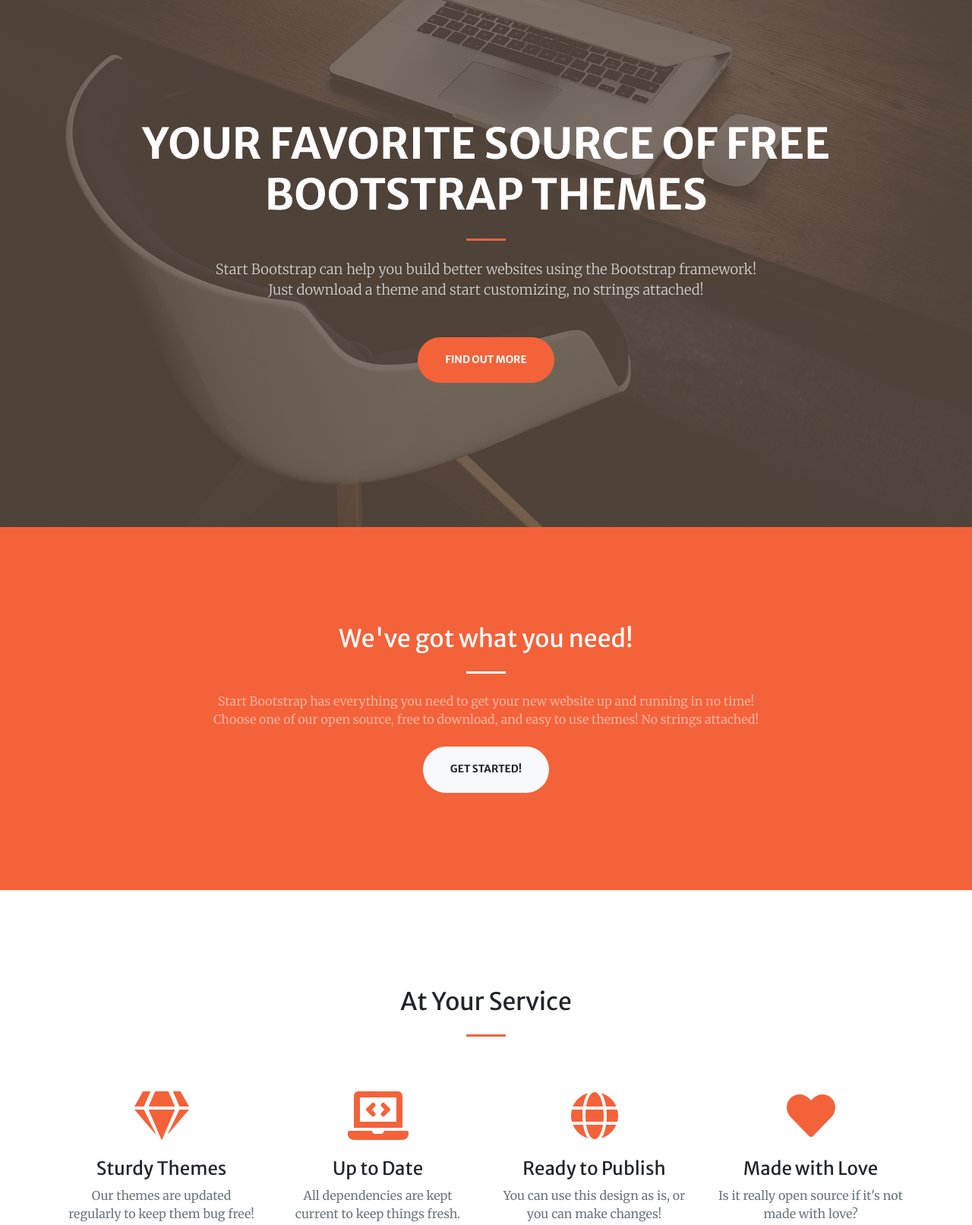
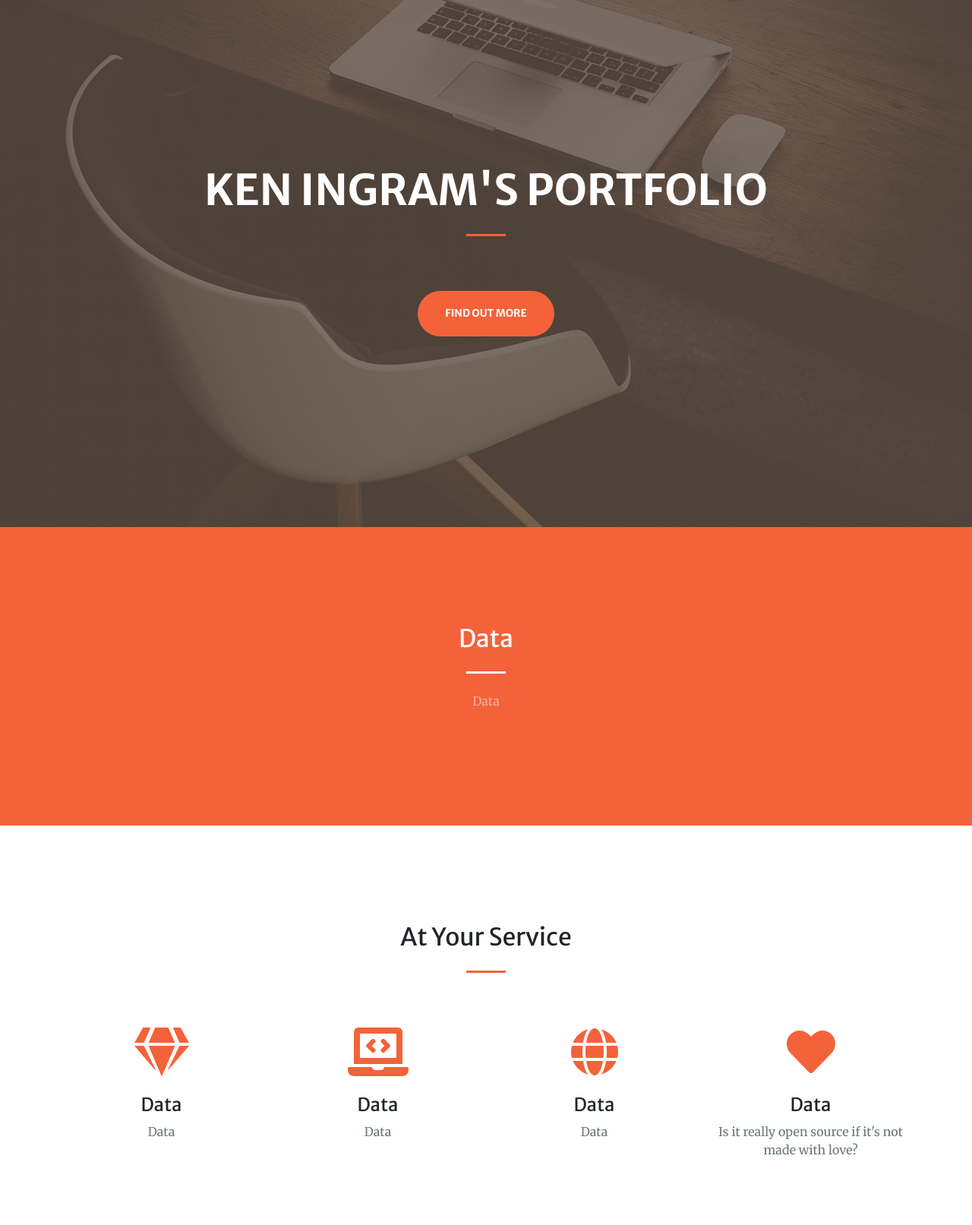
Before and after one commit to kingram6865/kingram6865.github.io, a website: page index.html in a window 1280 px wide. Shown: the part 106-1719 px from the top of the page at 76% size. Drawn offline with nearby package versions, Linux system fonts and the light colour scheme.

Commit message:
Removed template data

```diff
--- a/index.html
+++ b/index.html
@@ -5,7 +5,7 @@
         <meta name="viewport" content="width=device-width, initial-scale=1, shrink-to-fit=no" />
         <meta name="description" content="" />
         <meta name="author" content="" />
-        <title>Creative - Start Bootstrap Theme</title>
+        <title>Ken Ingram - Portfolio</title>
         <!-- Favicon-->
         <link rel="icon" type="image/x-icon" href="assets/img/favicon.ico" />
         <!-- Font Awesome icons (free version)-->
@@ -39,11 +39,11 @@
             <div class="container h-100">
                 <div class="row h-100 align-items-center justify-content-center text-center">
                     <div class="col-lg-10 align-self-end">
-                        <h1 class="text-uppercase text-white font-weight-bold">Your Favorite Source of Free Bootstrap Themes</h1>
+                        <h1 class="text-uppercase text-white font-weight-bold">Ken Ingram's Portfolio</h1>
                         <hr class="divider my-4" />
                     </div>
                     <div class="col-lg-8 align-self-baseline">
-                        <p class="text-white-75 font-weight-light mb-5">Start Bootstrap can help you build better websites using the Bootstrap framework! Just download a theme and start customizing, no strings attached!</p>
+                        <p class="text-white-75 font-weight-light mb-5"></p>
                         <a class="btn btn-primary btn-xl js-scroll-trigger" href="#about">Find Out More</a>
                     </div>
                 </div>
@@ -54,10 +54,9 @@
             <div class="container">
                 <div class="row justify-content-center">
                     <div class="col-lg-8 text-center">
-                        <h2 class="text-white mt-0">We've got what you need!</h2>
+                        <h2 class="text-white mt-0">Data</h2>
                         <hr class="divider light my-4" />
-                        <p class="text-white-50 mb-4">Start Bootstrap has everything you need to get your new website up and running in no time! Choose one of our open source, free to download, and easy to use themes! No strings attached!</p>
-                        <a class="btn btn-light btn-xl js-scroll-trigger" href="#services">Get Started!</a>
+                        <p class="text-white-50 mb-4">Data</p>
                     </div>
                 </div>
             </div>
@@ -71,28 +70,28 @@
                     <div class="col-lg-3 col-md-6 text-center">
                         <div class="mt-5">
                             <i class="fas fa-4x fa-gem text-primary mb-4"></i>
-                            <h3 class="h4 mb-2">Sturdy Themes</h3>
-                            <p class="text-muted mb-0">Our themes are updated regularly to keep them bug free!</p>
+                            <h3 class="h4 mb-2">Data</h3>
+                            <p class="text-muted mb-0">Data</p>
                         </div>
                     </div>
                     <div class="col-lg-3 col-md-6 text-center">
                         <div class="mt-5">
                             <i class="fas fa-4x fa-laptop-code text-primary mb-4"></i>
-                            <h3 class="h4 mb-2">Up to Date</h3>
-                            <p class="text-muted mb-0">All dependencies are kept current to keep things fresh.</p>
+                            <h3 class="h4 mb-2">Data</h3>
+                            <p class="text-muted mb-0">Data</p>
                         </div>
                     </div>
                     <div class="col-lg-3 col-md-6 text-center">
                         <div class="mt-5">
                             <i class="fas fa-4x fa-globe text-primary mb-4"></i>
-                            <h3 class="h4 mb-2">Ready to Publish</h3>
-                            <p class="text-muted mb-0">You can use this design as is, or you can make changes!</p>
+                            <h3 class="h4 mb-2">Data</h3>
+                            <p class="text-muted mb-0">Data</p>
                         </div>
                     </div>
                     <div class="col-lg-3 col-md-6 text-center">
                         <div class="mt-5">
                             <i class="fas fa-4x fa-heart text-primary mb-4"></i>
-                            <h3 class="h4 mb-2">Made with Love</h3>
+                            <h3 class="h4 mb-2">Data</h3>
                             <p class="text-muted mb-0">Is it really open source if it's not made with love?</p>
                         </div>
                     </div>
@@ -107,7 +106,7 @@
                         <a class="portfolio-box" href="assets/img/portfolio/fullsize/1.jpg">
                             <img class="img-fluid" src="assets/img/portfolio/thumbnails/1.jpg" alt="" />
                             <div class="portfolio-box-caption">
-                                <div class="project-category text-white-50">Category</div>
+                                <div class="project-category text-white-50">Unit 4 Project</div>
                                 <div class="project-name">Project Name</div>
                             </div>
                         </a>
@@ -116,8 +115,8 @@
                         <a class="portfolio-box" href="assets/img/portfolio/fullsize/2.jpg">
                             <img class="img-fluid" src="assets/img/portfolio/thumbnails/2.jpg" alt="" />
                             <div class="portfolio-box-caption">
-                                <div class="project-category text-white-50">Category</div>
-                                <div class="project-name">Project Name</div>
+                                <div class="project-category text-white-50">Unit 3 Project</div>
+                                <div class="project-name"></div>
                             </div>
                         </a>
                     </div>
@@ -125,7 +124,7 @@
                         <a class="portfolio-box" href="assets/img/portfolio/fullsize/3.jpg">
                             <img class="img-fluid" src="assets/img/portfolio/thumbnails/3.jpg" alt="" />
                             <div class="portfolio-box-caption">
-                                <div class="project-category text-white-50">Category</div>
+                                <div class="project-category text-white-50">Unit 2 Project</div>
                                 <div class="project-name">Project Name</div>
                             </div>
                         </a>
@@ -134,7 +133,7 @@
                         <a class="portfolio-box" href="assets/img/portfolio/fullsize/4.jpg">
                             <img class="img-fluid" src="assets/img/portfolio/thumbnails/4.jpg" alt="" />
                             <div class="portfolio-box-caption">
-                                <div class="project-category text-white-50">Category</div>
+                                <div class="project-category text-white-50">Unit 1 Project</div>
                                 <div class="project-name">Project Name</div>
                             </div>
                         </a>
@@ -143,7 +142,7 @@
                         <a class="portfolio-box" href="assets/img/portfolio/fullsize/5.jpg">
                             <img class="img-fluid" src="assets/img/portfolio/thumbnails/5.jpg" alt="" />
                             <div class="portfolio-box-caption">
-                                <div class="project-category text-white-50">Category</div>
+                                <div class="project-category text-white-50">Personal Project</div>
                                 <div class="project-name">Project Name</div>
                             </div>
                         </a>
@@ -152,7 +151,7 @@
                         <a class="portfolio-box" href="assets/img/portfolio/fullsize/6.jpg">
                             <img class="img-fluid" src="assets/img/portfolio/thumbnails/6.jpg" alt="" />
                             <div class="portfolio-box-caption p-3">
-                                <div class="project-category text-white-50">Category</div>
+                                <div class="project-category text-white-50">Another Personal Project</div>
                                 <div class="project-name">Project Name</div>
                             </div>
                         </a>
```
